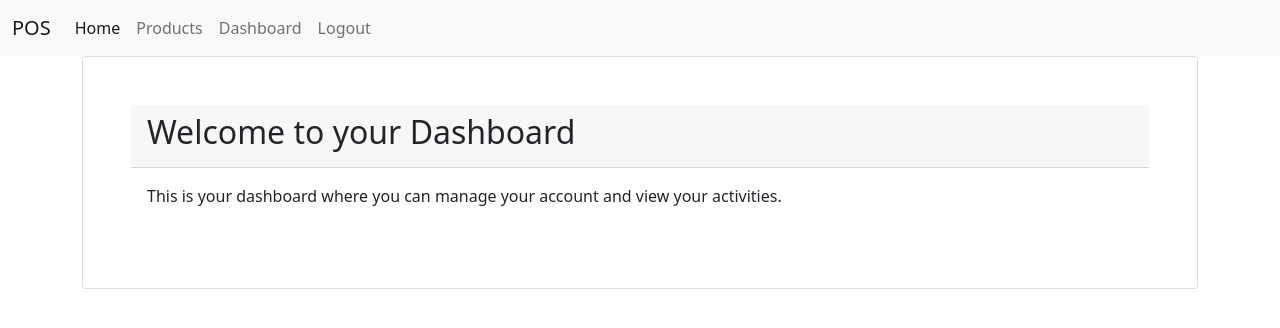
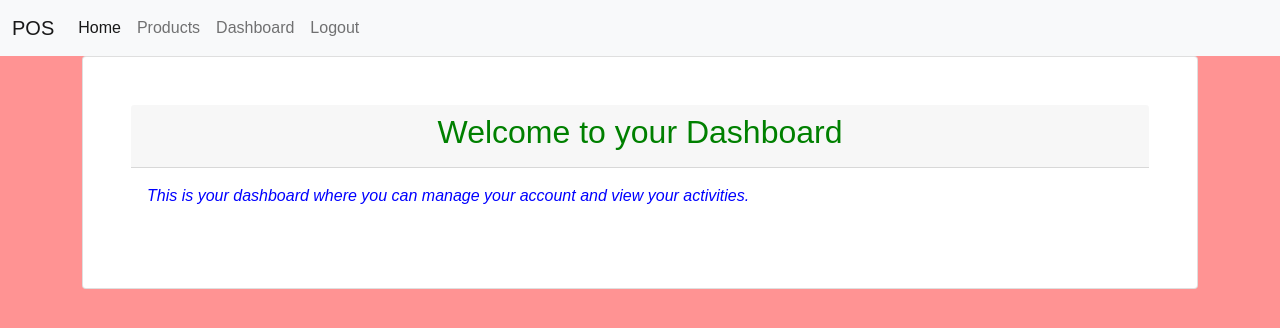
Before and after one commit to sixdgt/NCIT-Django-POS-Project, a Django app: page /accounts/dashboard/ in a window 1280 px wide. Shown: the top 328 px of the page. Run offline with Django 5.2, Linux system fonts and the light colour scheme; a user stored in the database is signed in.

Commit message:
static files and media

```diff
--- a/project_pos/accounts/templates/dashboard.html
+++ b/project_pos/accounts/templates/dashboard.html
@@ -1,10 +1,15 @@
 {% extends 'base.html' %}
 {% block title %}Dashboard{% endblock %}
+
+{% load static %}
+{% block custom_css %}
+<link rel="stylesheet" href="{% static 'css/style.css' %}">
+{% endblock %}
 
 {% block body_content %}
 <section class="container">
     <div class="card p-5">
-        <div class="card-header">
+        <div class="card-header" id="customCard">
             <h2 class="card-title">Welcome to your Dashboard {{ user.first_name }}</h2>
         </div>
         <div class="card-body">
@@ -13,3 +18,7 @@
     </div>
 </section>
 {% endblock %}
+
+{% block custom_js %}
+<script src="{% static 'js/script.js' %}"></script>
+{% endblock %}
--- /dev/null
+++ b/project_pos/static/css/style.css
@@ -0,0 +1,14 @@
+body {
+    font-family: Arial, sans-serif;
+    background-color: #ff9393;
+}
+
+h2 {
+    color: green;
+    text-align: center;
+}
+
+p {
+    color: blue;
+    font-style: italic;
+}
--- /dev/null
+++ b/project_pos/static/js/script.js
@@ -0,0 +1,7 @@
+const customCard = document.getElementById('customCard');
+
+customCard.addEventListener('mouseover', () => {
+    customCard.style.backgroundColor = '#f0f8ff';
+    customCard.style.transition = 'background-color 0.3s ease';
+    customCard.innerHTML = "I am changed";
+});
```
Also changed, not shown: project_pos/project_pos/settings.py (+9 -0 lines), project_pos/db.sqlite3.
